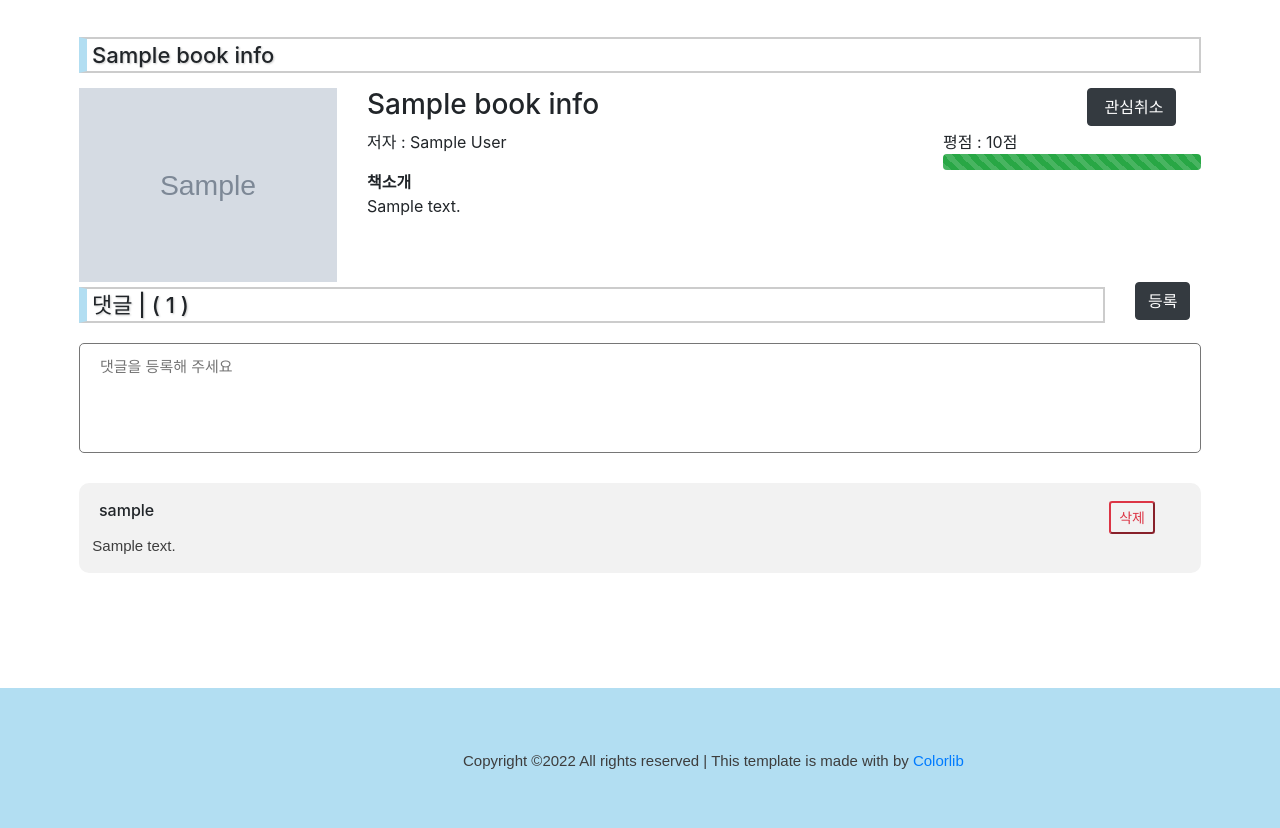
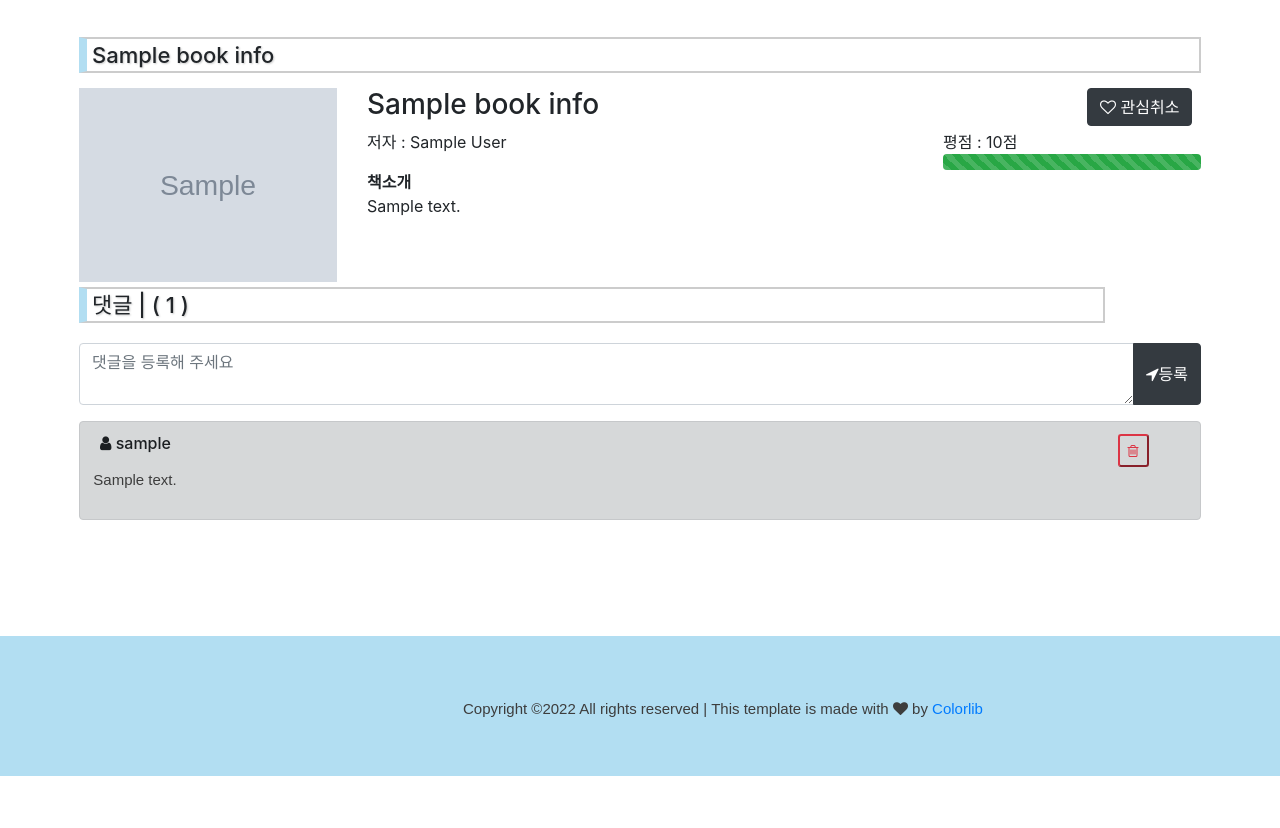
Before and after one commit to jeon9506/WEekly-Book, a Flask app: template templates/detailBook.html in a window 1280 px wide. Shown: the part 68-896 px from the top of the page. After the commit the page ends 844 px from the top, so only its background shows below. Run offline with Flask 2, Linux system fonts and the light colour scheme; the template is opened without the code that fills it: most values are stand-ins (such as "Sample title", 1, 10 or a date in 2020); grey boxes marked "Sample" are stand-in pictures; some libraries are stand-ins or nearby versions; some web fonts are replaced.

Commit message:
heesung css update

```diff
--- a/static/css/style.css
+++ b/static/css/style.css
@@ -206,16 +206,10 @@ ol {
 /*---------------------
   Anime Details
 -----------------------*/
-.book__review__item__text {
-    overflow: hidden;
-    background: #F2F2F2;
-    padding: 18px 30px 16px 20px;
-    border-radius: 10px;
-}
 
-.book__review__item__text p {
-    line-height: 23px;
-    margin-bottom: 0;
+
+.book__details__pic{
+    text-align: center;
 }
 
 .book__details__form form textarea {
--- a/templates/detailBook.html
+++ b/templates/detailBook.html
@@ -17,6 +17,10 @@
     <link href="https://fonts.googleapis.com/css?family=Stylish&display=swap" rel="stylesheet">
     <!-- Css Styles -->
     <link rel="stylesheet" href="../static/css/style.css" type="text/css">
+
+    <!-- font-awesome icon -->
+    <link rel="stylesheet"href="https://cdnjs.cloudflare.com/ajax/libs/font-awesome/4.7.0/css/font-awesome.css"
+  />
 </head>
 <script>
     function logout() {
@@ -193,43 +197,36 @@
                                     {% endif %})
                                 </h5>
                             </div>
-                            <div class="col-lg-1">
+                        </div>
+                        <p></p>
+                    </div>
+                    <div class="input-group mb-3">
+                        <textarea id="input-comment" class="form-control" placeholder="댓글을 등록해 주세요"
+                                  aria-label="댓글을 등록해 주세요" aria-describedby="basic-addon2"></textarea>
+                        <div class="input-group-append">
                             <button id="post-comment" class="btn btn-dark" type="button" onclick="create_comment()">
                                 <i class="fa fa-location-arrow"></i>등록
                             </button>
                         </div>
                     </div>
-                        <p></p>
                 </div>
-                    <form action="#">
-                        <textarea id="input-comment" placeholder="댓글을 등록해 주세요"></textarea>
-                    </form>
-                </div>
-                <div class="book__details__review">
                 {% for comment in comments %}
-                        <div class="book__review__item">
-                        <div class="book__review__item__pic">
-                            <i class="fa fa-user fa-5x" aria-hidden="true"></i>
-                        </div>
-                        <div class="book__review__item__text">
+                    <div class="alert alert-dark" role="alert">
                     <div class="row">
                             <div class="col-lg-11">
-                                    <h6>{{ comment.nickname }}</h6>
+                                <h6><i class="fa fa-user fa-x" aria-hidden="true"></i>&nbsp;{{ comment.nickname }}</h6>
                             </div>
                             <div class="col-lg-1">
                                 {% if comment.userId == user_info.userId %}
                                     <button type="button" class="btn-sm btn-outline-danger"
-                                                onclick="delete_comment('{{ comment.comment_id }}')">삭제
+                                            onclick="delete_comment('{{ comment.comment_id }}')"><i class="fa fa-trash-o"></i>
                                     </button>
                                 {% endif %}
                             </div>
                             <p>&nbsp;&nbsp;{{ comment.comment }}</p>
                         </div>
                     </div>
-                        <p></p>
                 {% endfor %}
-                    </div>
-                </div>
             </div>
         </div>
     </div>
```
Lines whose indentation alone changed are shown as unchanged.
